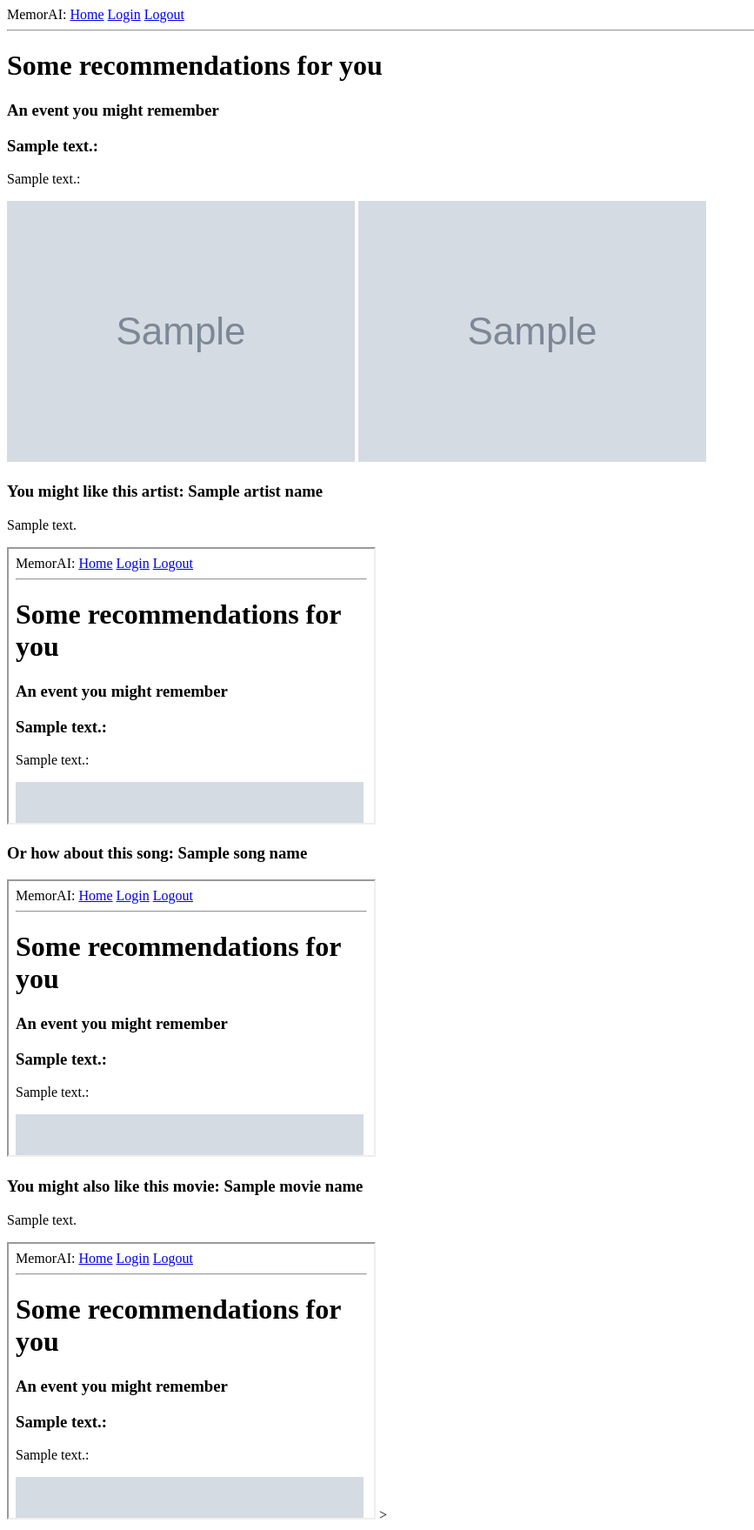
After one commit to nilsimda/memorAI, a Flask app: template frontend/app/templates/recommendations.html in a window 1280 px wide. The commit adds this page. Shown: the whole page at 87% size, without its empty margins (0-867 px from the left). Run offline with Flask 2, Linux system fonts and the light colour scheme; the template is opened without the code that fills it: most values are stand-ins (such as "Sample title", 1, 10 or a date in 2020); grey boxes marked "Sample" are stand-in pictures.

Commit message:
Add Recommendations to app

```diff
--- a/frontend/app/routes.py
+++ b/frontend/app/routes.py
@@ -5,6 +5,8 @@ from app.forms import LoginForm
 from flask_login import current_user, login_user, logout_user
 from app.models import User
 from werkzeug.urls import url_parse
+from recommender.assistant import Assistant
+from recommender.content import ContentGetter
 
 @app.route('/')
 @app.route('/index')
@@ -38,3 +40,41 @@ def logout():
 @app.route('/feedback')
 def feedback():
     return render_template('feedback.html', title='Feedback')
+
+@login_required
+@app.route('/recommendations')
+def recommendations():
+    assistant = Assistant(current_user)
+    content_getter = ContentGetter()
+    event_recommendation, event_description = assistant.recommend_event()
+    song_recommendation = assistant.recommend_song()
+    artist_recommendation, artist_description = assistant.recommend_band()
+    movie_recommendation, movie_description = assistant.recommend_film()
+
+    # event_recommendation = "1996 Summer Olympics"
+    # song_recommendation = "Feel Good Inc"
+    # artist_recommendation = "Radiohead"
+
+    print("recommended event: {}".format(event_recommendation))
+    print("recommended desription: {}".format(event_description))
+
+    # print("birth yea: ".format(event_recommendation))
+
+    # Get Content
+    images = content_getter.get_images(event_recommendation, 2)
+    # images = ["0", "1", "2"]
+    _, song_url = content_getter.get_yt_link(song_recommendation + "acoustic cover")
+    _, artist_url = content_getter.get_yt_link(artist_recommendation + "acoustic cover")
+    _, movie_url = content_getter.get_yt_link(movie_recommendation + "trailer")
+
+    print(song_url)
+    print(artist_url)
+
+
+    return render_template('recommendations.html', title='Recommendations',
+                            event_img1 = images[0], event_img2 = images[1],
+                            event_text = event_recommendation, event_description=event_description,
+                            artist_name=artist_recommendation, artist_description=artist_description,
+                            movie_name=movie_recommendation,movie_description=movie_description,
+                            song_name=song_recommendation,
+                            song_url1=song_url , song_url2=artist_url, movie_url=movie_url)
--- a/frontend/app/templates/feedback.html
+++ b/frontend/app/templates/feedback.html
@@ -2,4 +2,5 @@
 
 {% block content %}
     <h1> Feedback </h1>
+    <input type="file" accept="audio/*" capture />
 {% endblock %}
--- a/frontend/app/templates/index.html
+++ b/frontend/app/templates/index.html
@@ -5,4 +5,7 @@
     <button>
         <a href="{{ url_for('feedback') }}">Give Feedback on the last Memory you saw!</a>
     </button>
+    <button>
+        <a href="{{ url_for('recommendations') }}">Recommend me something</a>
+    </button>
 {% endblock %}
--- /dev/null
+++ b/frontend/app/templates/recommendations.html
@@ -0,0 +1,32 @@
+{% extends "base.html" %}
+
+{% block content %}
+    <h1> Some recommendations for you </h1>
+    <body>
+        <h3> An event you might remember </h3>
+            <h3 id="text">{{ event_text }}: </h3>
+            <p id="text">{{ event_description }}: </p>
+
+            <img src="{{ event_img1 }}" alt="Event1">
+            <img src="{{ event_img2 }}" alt="Event2">
+
+        <h3> You might like this artist: {{ artist_name }} </h3>
+        <p>{{ artist_description }}</p>
+            <iframe width="420" height="315"
+            src="{{ song_url2 }}">
+            </iframe>
+
+        <h3> Or how about this song: {{ song_name }} </h3>
+
+        <iframe width="420" height="315"
+        src="{{ song_url1 }}">
+        </iframe>
+
+        <h3> You might also like this movie: {{ movie_name }} </h3>
+        <p>{{ movie_description }}</p>
+
+        <iframe width="420" height="315"
+        src="{{ movie_url }}">
+        </iframe>
+    </body>>
+{% endblock %}
--- a/recommender/assistant.py
+++ b/frontend/recommender/assistant.py
@@ -1,23 +1,22 @@
 import openai
-import config
-import templates
+from recommender import config
+from recommender import templates
 import random
 import csv
 from easydict import EasyDict as edict
-
+event_types = ['sports', 'music']
 openai.api_key = config.OPENAI_API_KEY
 
 class Assistant(object):
-    def __init__(self, user_filename, engine="text-davinci-002"):
+    def __init__(self, user, engine="text-davinci-002"):
+        print("Initializing Assistant...")
         self.engine = engine
-        user = {}
-        with open(user_filename, mode='r', encoding='utf-16') as inp:
-            reader = csv.reader(inp)
-            user = {cols[0]:cols[1] for cols in reader}
-        self.user = edict(user)
-        self.user.my_story = templates.my_story.format(self.user.name, self.user.birth_year,
+        self.user = user
+        self.user.my_story = templates.my_story.format(self.user.username, self.user.birth_year,
                                                         self.user.birth_place, self.user.current_place,
                                                         self.user.favorite_band, self.user.favorite_film)
+        print("Assistant Ready...")
+
 
     def initialize(self):
         _ = self.send_query(templates.init_query.format(self.user.name))
@@ -26,10 +25,14 @@ class Assistant(object):
         self.user.my_story += (info+".")
 
     def recommend_film(self):
-        return self.send_query(templates.film_query.format(self.user.favorite_film))
+        recommendation = self.send_query(templates.film_query.format(self.user.favorite_film))
+        return (recommendation,
+                self.send_query(templates.query.format("the film" + recommendation), max_tokens=128, temperature=0.6))
 
     def recommend_band(self):
-        return self.send_query(templates.band_query.format(self.user.favorite_band))
+        recommendation = self.send_query(templates.band_query.format(self.user.favorite_band))
+        return (recommendation,
+                self.send_query(templates.query.format("the artist " + recommendation), max_tokens=128, temperature=0.6))
 
     def recommend_song(self):
         return self.send_query(templates.song_query.format(self.user.favorite_band))
@@ -38,16 +41,17 @@ class Assistant(object):
         year = int(self.user.birth_year)+random.randint(15,50)
         year = int((year/10)*10)
         print("year: {}".format(year))
-        return self.send_query(templates.historical_query.format(self.user.birth_place, year))
+        recommendation = self.send_query(templates.historical_query.format(event_types[random.randint(0,1)], self.user.birth_place, year)).split('.')[0]
+        return (recommendation, self.send_query(templates.query.format(recommendation),max_tokens=128, temperature=0.6))
 
     def ask(self, question):
         return self.send_query(self.user.my_story + "\n\nHuman: " + question)
 
-    def send_query(self,msg,max_tokens=32):
+    def send_query(self,msg,max_tokens=32, temperature = 0.4):
         response = openai.Completion.create(
         engine=self.engine,
         prompt=msg,
-        temperature=0.6,
+        temperature=temperature,
         max_tokens=max_tokens,
         top_p=0.8,
         frequency_penalty=0,
--- a/recommender/sentiment_analysis.py
+++ b/frontend/recommender/sentiment_analysis.py
@@ -1,8 +1,6 @@
 import openai
-import config
-import templates
-import random
-import csv
+from recommender import config
+from recommender import templates
 from easydict import EasyDict as edict
 
 openai.api_key = config.OPENAI_API_KEY
--- a/recommender/templates.py
+++ b/frontend/recommender/templates.py
@@ -2,11 +2,11 @@
 # band_query = "If I like the music of {}, give me the name of one similar artist\n\n"
 # song_query = "What is the most popular song of {}\n\n"
 # film_query = "If I like the film {}, give me the name of one similar film in the same genre\n\n"
-historical_query = "One happy, non political, and neutral event that happened in {} in the {}'s decade was the\n\n"
+historical_query = "One happy, non political, and neutral {} event that happened in {} in the {}'s decade was the\n\n"
 band_query = "The Rolling Stones are similar to the beatles\n One artist similar to {} is\n\n"
 song_query = "{}'s most popular song is \n\n"
 film_query = "The film Die Hard is similar to Lethal Weapon\n The film called The Pianist is similar to the Schindler's List\n One popular film similar to {}, is\n\n"
 init_query = "My name is {}. I am a senior, please make sure all responses are true and talk about positive things\n\n"
 my_story = "The following is a conversation with an AI assistant. The assistant is helpful, creative, clever, and very friendly. \n\n Human: My name is {}, I was born in {} in {}. I currently live in {}. My favorite music artist is {}. My favorite movie is {}. "
-
+query="Tell me about {}\n\n"
 feedback= "Decide whether a Tweet's sentiment is happy, sad, excited, angry. \n\nTweet:'{}' \nSentiment:"
--- /dev/null
+++ b/frontend/requirements.txt
@@ -0,0 +1,4 @@
+flask-migrate
+flask-sqlalchemy
+flask-wtf
+flask-login
```
Also changed, not shown: frontend/recommender/content.py (renamed from recommender/content.py, +4 -4 lines), __init__.py (added), frontend/recommender/README.md (renamed from recommender/README.md), frontend/recommender/__init__.py (added), frontend/recommender/config.py (renamed from recommender/config.py), frontend/recommender/requirements.txt (renamed from recommender/requirements.txt), frontend/recommender/users.csv (renamed from recommender/users.csv), 7 other files.
